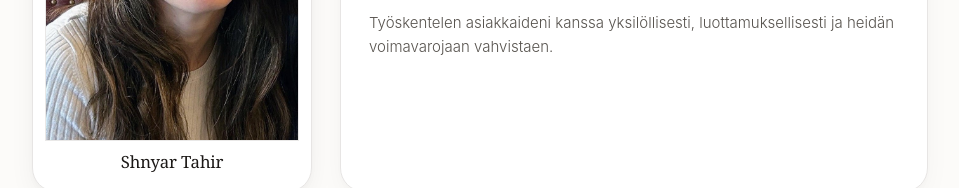
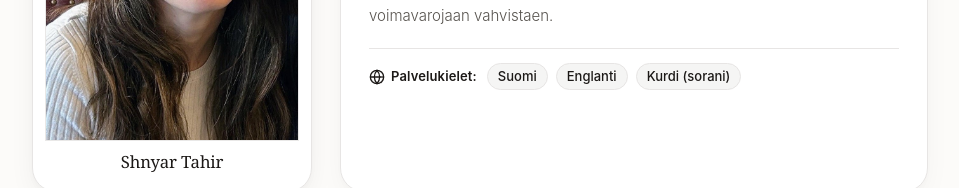
Before and after one commit to JapaTestaa/Kompath-nettisivu, a website: page index.html in a window 1280 px wide. Shown: the part 3735-3923 px from the top of the page, without its empty margins (160-1119 px from the left). Drawn offline with Linux system fonts and the light colour scheme.

Commit message:
feat: add language support display to about section
Incorporate a language display component to the about section with pill-style tags. Added relevant translation keys for Finnish and English to improve accessibility and information clarity for potential clients.

```diff
--- a/css/style.css
+++ b/css/style.css
@@ -1497,6 +1497,59 @@ header.sticky-header {
   font-weight: 300;
 }
 
+.about-languages-container {
+  margin-top: 0.375rem;
+  padding-top: 0.875rem;
+  border-top: 1px solid var(--bg-stone-200);
+  display: flex;
+  flex-wrap: wrap;
+  align-items: center;
+  gap: 0.5rem 0.625rem;
+}
+
+.about-languages-label {
+  display: inline-flex;
+  align-items: center;
+  font-size: 0.8125rem;
+  font-weight: 600;
+  color: var(--text-800);
+  letter-spacing: 0.01em;
+}
+
+.about-languages-label svg {
+  width: 1rem;
+  height: 1rem;
+  flex-shrink: 0;
+  margin-right: 0.375rem;
+}
+
+.about-languages-tags {
+  display: inline-flex;
+  flex-wrap: wrap;
+  align-items: center;
+  gap: 0.375rem 0.5rem;
+}
+
+.language-pill {
+  display: inline-flex;
+  align-items: center;
+  padding: 0.25rem 0.625rem;
+  font-size: 0.8125rem;
+  font-weight: 500;
+  line-height: 1.3;
+  border-radius: var(--border-radius-full);
+  background-color: var(--bg-stone-100);
+  border: 1px solid var(--bg-stone-200);
+  color: var(--text-800);
+  transition: all 0.2s ease;
+  white-space: nowrap;
+}
+
+.language-pill:hover {
+  background-color: var(--bg-stone-200);
+  border-color: var(--text-400);
+}
+
 .avatar-card {
   position: relative;
   width: 100%;
--- a/index.html
+++ b/index.html
@@ -383,6 +383,17 @@
                 <p class="about-intro-subtext font-sans" data-i18n="about.story2">
                   Työskentelen asiakkaideni kanssa yksilöllisesti, luottamuksellisesti ja heidän voimavarojaan vahvistaen.
                 </p>
+                <div class="about-languages-container">
+                  <div class="about-languages-label">
+                    <svg viewBox="0 0 24 24" fill="none" stroke="currentColor" stroke-width="2"><circle cx="12" cy="12" r="10"></circle><line x1="2" y1="12" x2="22" y2="12"></line><path d="M12 2a15.3 15.3 0 0 1 4 10 15.3 15.3 0 0 1-4 10 15.3 15.3 0 0 1-4-10 15.3 15.3 0 0 1 4-10z"></path></svg>
+                    <span data-i18n="about.languagesTitle">Palvelukielet:</span>
+                  </div>
+                  <div class="about-languages-tags">
+                    <span class="language-pill" data-i18n="about.lang1">Suomi</span>
+                    <span class="language-pill" data-i18n="about.lang2">Englanti</span>
+                    <span class="language-pill" data-i18n="about.lang3">Kurdi (sorani)</span>
+                  </div>
+                </div>
               </div>
             </div>
           </div>
--- a/js/translations.js
+++ b/js/translations.js
@@ -53,6 +53,10 @@ const fiTranslations = {
     subtitle: 'Laillistettu sosiaalihuollon ammattihenkilö ja sertifioitu ratkaisukeskeinen lyhytterapeutti.',
     story1: 'Olen Valviran rekisteröimä sosiaalialan ammattihenkilö, jolla on yhteensä yli kahdeksan vuoden monipuolinen työkokemus sosiaali- ja varhaiskasvatusalalta.',
     story2: 'Työskentelen asiakkaideni kanssa yksilöllisesti, luottamuksellisesti ja heidän voimavarojaan vahvistaen.',
+    languagesTitle: 'Palvelukielet:',
+    lang1: 'Suomi',
+    lang2: 'Englanti',
+    lang3: 'Kurdi (sorani)',
     story3: 'Käytän pääasiallisena menetelmänäni ratkaisukeskeistä lyhytterapiaa. Se on käytännönläheinen ja tavoitteellinen terapiamuoto, jossa huomio kiinnitetään nykyhetken voimavaroihin ja tulevaisuuden toivottuun tilaan pitkien historiallisten analyysien sijaan. Yhdessä katsomme missä olet nyt, minne haluat päästä ja miten otat seuraavat askeleet.',
     educationTitle: 'Koulutus ja pätevyydet',
     educationItems: [
@@ -431,6 +435,10 @@ const enTranslations = {
     subtitle: 'Registered healthcare and social services professional with over 8 years of diverse experience.',
     story1: 'I am a social care professional registered with Valvira, with over eight years of diverse work experience in the social services and early childhood education sectors.',
     story2: 'I work with my clients individually, confidentially, and by empowering their personal resources.',
+    languagesTitle: 'Service Languages:',
+    lang1: 'Finnish',
+    lang2: 'English',
+    lang3: 'Kurdish (Sorani)',
     story3: 'My main approach is solution-focused brief therapy—a practical and goal-oriented form of therapy focusing on present strengths and desired future outcomes rather than prolonged historical analysis. Together we look at where you are now, where you want to go, and how to take the next steps.',
     educationTitle: 'Qualifications & Experience',
     educationItems: [
```
